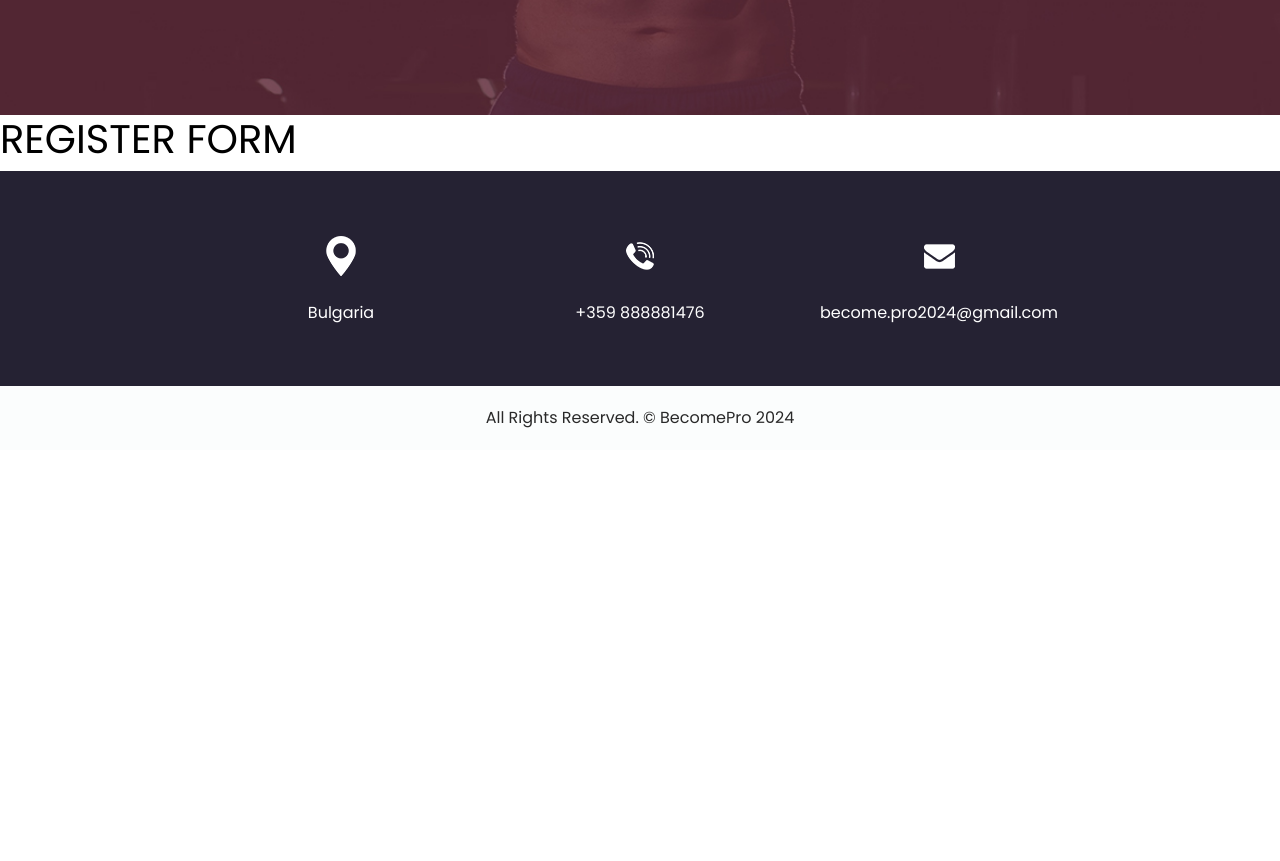
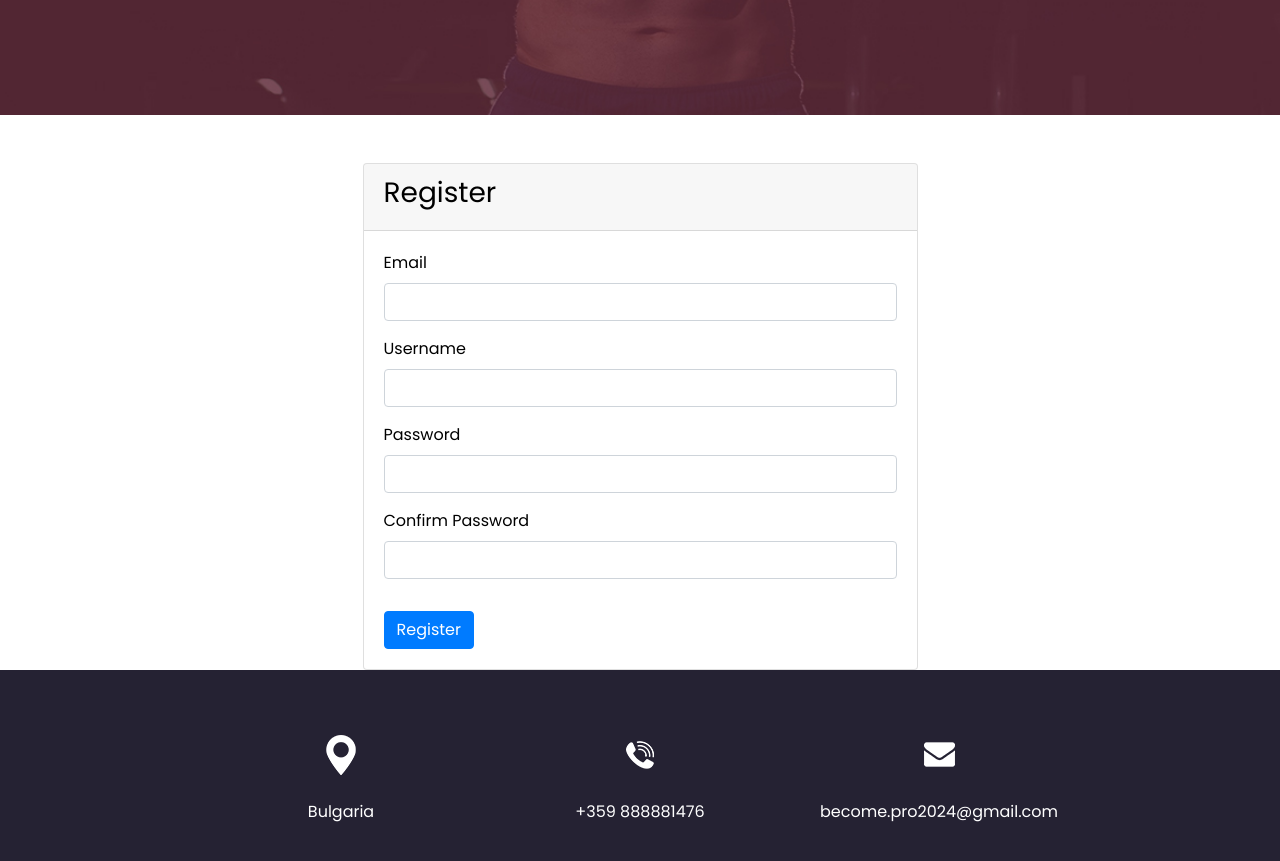
Before and after one commit to al-badarin/BecomePro, a React (Vite) app in the folder client/: page /register in a window 1280 px wide. Shown: the part 685-1546 px from the top of the page. Before the commit the page ends 1135 px from the top, so only its background shows below. Built offline with nearby package versions, Linux system fonts and the light colour scheme; no server answers.

Commit message:
add controlled register form

```diff
--- a/client/src/App.jsx
+++ b/client/src/App.jsx
@@ -36,15 +36,36 @@ const App = () => {
       localStorage.setItem('accessToken', result.accessToken);
 
       navigate('/');
-
-      console.log('Login successful:', result);
     } catch (err) {
       setError(err.message);
     }
   };
 
+  const registerSubmitHandler = async (values) => {
+    console.log(values);
+    // try {
+    //   const result = await authService.login(values.email, values.password);
+
+    //   setAuth(result);
+
+    //   localStorage.setItem('accessToken', result.accessToken);
+
+    //   navigate('/');
+    // } catch (err) {
+    //   setError(err.message);
+    // }
+  };
+
+  const values = {
+    loginSubmitHandler,
+    registerSubmitHandler,
+    username: auth.username,
+    email: auth.email,
+    isAuthenticated: !!auth.username
+  }
+
   return (
-    <>
+    <AuthContext.Provider value={values}>
       <div className="hero_area">
         <Header />
 
@@ -53,7 +74,6 @@ const App = () => {
       </div>
 
       <main>
-        <AuthContext.Provider value={{ loginSubmitHandler }}>
         <Routes>
           <Route path="/" element={<Home />} />
           <Route path="/articles" element={<ArticleCatalog />} />
@@ -64,11 +84,10 @@ const App = () => {
           <Route path="/register" element={<Register />} />
           <Route path="/logout" element={<Logout />} />
         </Routes>
-        </AuthContext.Provider>
       </main>
 
       <Footer />
-    </>
+    </AuthContext.Provider>
   );
 };
 
--- a/client/src/components/register/Register.jsx
+++ b/client/src/components/register/Register.jsx
@@ -1,3 +1,89 @@
+import { useContext } from 'react';
+import AuthContext from '../../contexts/authContext';
+import useForm from '../../hooks/useForm';
+
 export default function Register() {
-  return <h1>REGISTER FORM</h1>;
+  const { registerSubmitHandler } = useContext(AuthContext);
+  const { values, onChange, onSubmit } = useForm(registerSubmitHandler, {
+    email: '',
+    username: '',
+    password: '',
+    repassword: '',
+  });
+
+  return (
+    <div className="container mt-5">
+      <div className="row justify-content-center">
+        <div className="col-md-6">
+          <div className="card">
+            <div className="card-header">
+              <h3>Register</h3>
+            </div>
+            <div className="card-body">
+              <form onSubmit={onSubmit}>
+                <div className="form-group">
+                  <label htmlFor="email">Email</label>
+                  <input
+                    type="email"
+                    className="form-control"
+                    id="email"
+                    name="email"
+                    value={values.email}
+                    onChange={onChange}
+                    required
+                  />
+                </div>
+
+                <div className="form-group">
+                  <label htmlFor="username">Username</label>
+                  <input
+                    type="username"
+                    className="form-control"
+                    id="username"
+                    name="username"
+                    value={values.username}
+                    onChange={onChange}
+                    required
+                  />
+                </div>
+
+                <div className="form-group">
+                  <label htmlFor="password">Password</label>
+                  <input
+                    type="password"
+                    className="form-control"
+                    id="password"
+                    name="password"
+                    value={values.password}
+                    onChange={onChange}
+                    required
+                  />
+                </div>
+
+                <div className="form-group">
+                  <label htmlFor="repassword">Confirm Password</label>
+                  <input
+                    type="password"
+                    className="form-control"
+                    id="repassword"
+                    name="repassword"
+                    value={values.repassword}
+                    onChange={onChange}
+                    required
+                  />
+                </div>
+
+                {/* TODO: add errors */}
+                {/* {error && <div className="alert alert-danger">{error}</div>} */}
+
+                <button type="submit" className="btn btn-primary mt-3">
+                  Register
+                </button>
+              </form>
+            </div>
+          </div>
+        </div>
+      </div>
+    </div>
+  );
 }
```
Lines whose indentation alone changed are shown as unchanged.
